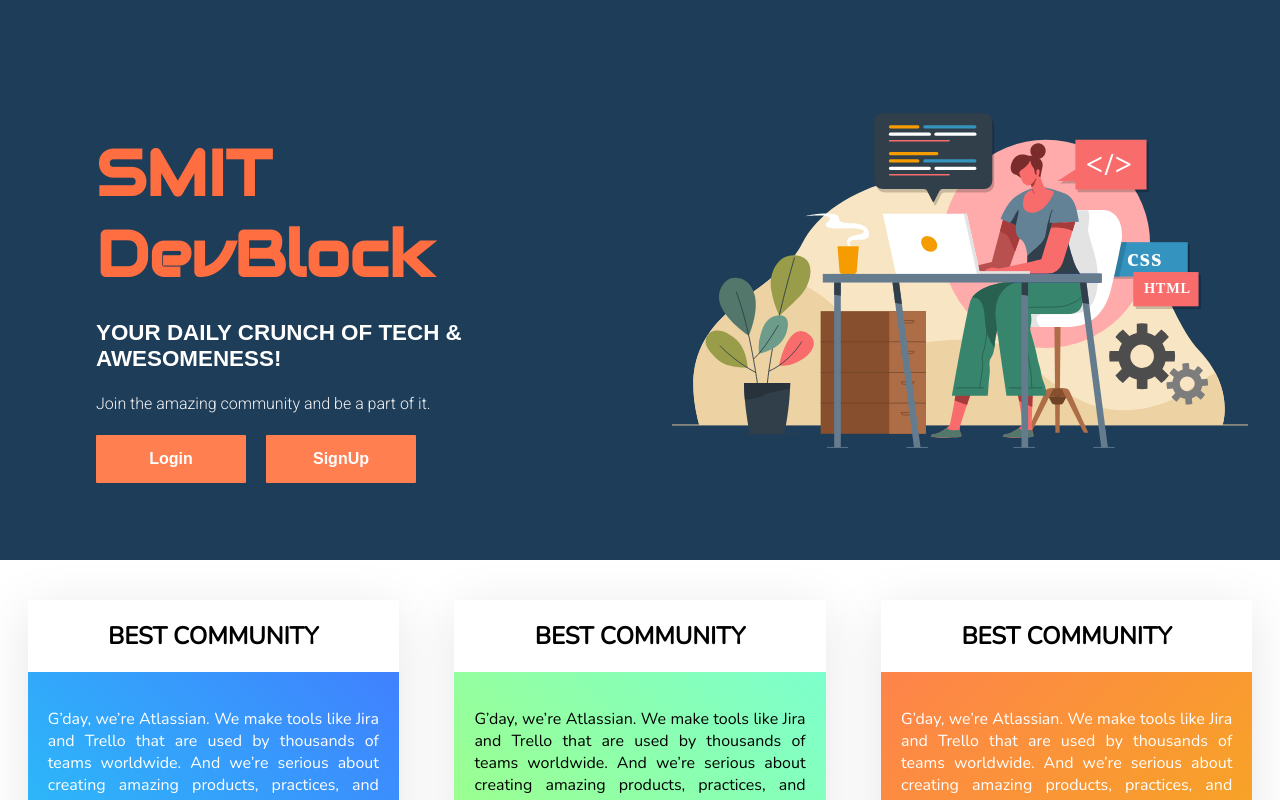
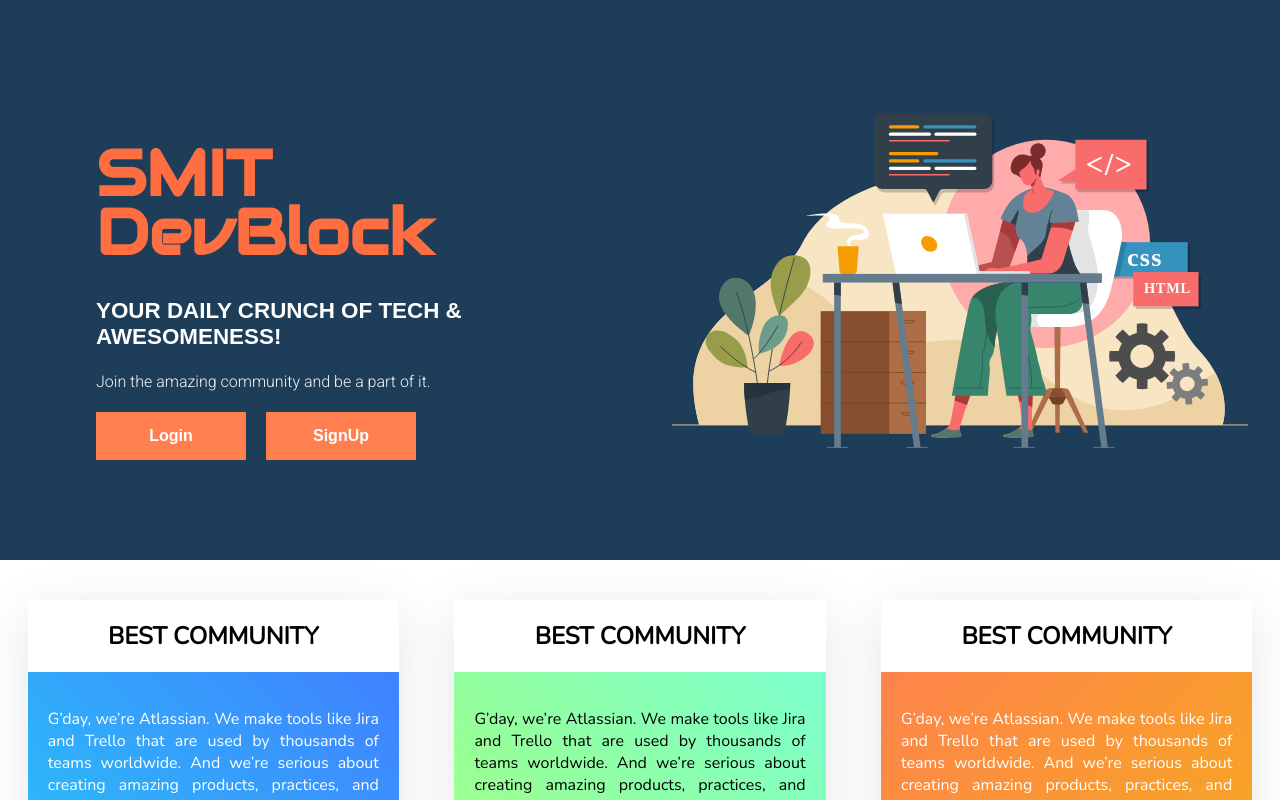
Before and after one commit to NinjaAadi/Smit_developer_official, a React (Create React App) app in the folder client/: page / in a window 1280 px wide. Shown: the top 800 px of the page. Built offline with nearby package versions, Linux system fonts and the light colour scheme; a web font is replaced by a local one.

Commit message:
Minor improvements in animations

```diff
--- a/client/src/Components/Layouts/Home/home.module.css
+++ b/client/src/Components/Layouts/Home/home.module.css
@@ -10,7 +10,7 @@
   font-family: "Nunito", sans-serif !important;
 }
 .main-land-1 {
-  width: 100vw;
+  width: 100%;
   height: 70vh;
   background-color: #1e3d59;
   background-repeat: no-repeat;
@@ -44,8 +44,8 @@
   opacity: 1;
 }
 
-.logo h2:nth-of-type(2) {
-  margin-top: -7%;
+.logo div:nth-of-type(2) h2 {
+  margin-top: -5%;
 }
 
 .text {
@@ -56,7 +56,7 @@
   align-self: center;
   color: whitesmoke;
   opacity: 0;
-  animation: fadeIn 0.7s ease-in-out 1s forwards;
+  animation: fadeIn 0.7s ease-out 1.7s forwards;
 }
 
 @keyframes fadeIn {
@@ -82,7 +82,6 @@
 
 .join {
   width: 100%;
-  /* align-self: center; */
   display: flex;
   align-items: top;
   justify-content: left;
@@ -124,6 +123,7 @@
   height: 100%;
   width: 50%;
   position: relative;
+  box-sizing: border-box;
 }
 .img {
   background-position: center;
```
